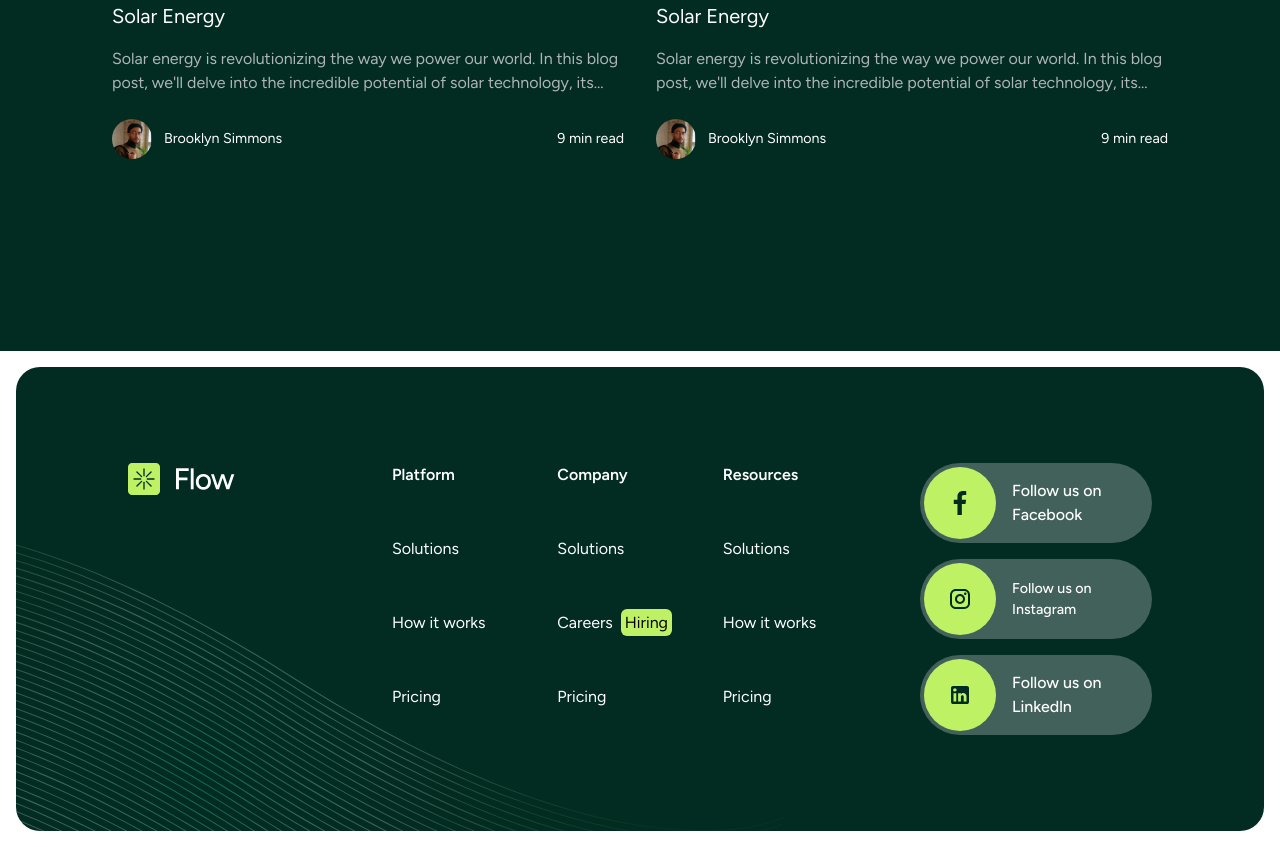
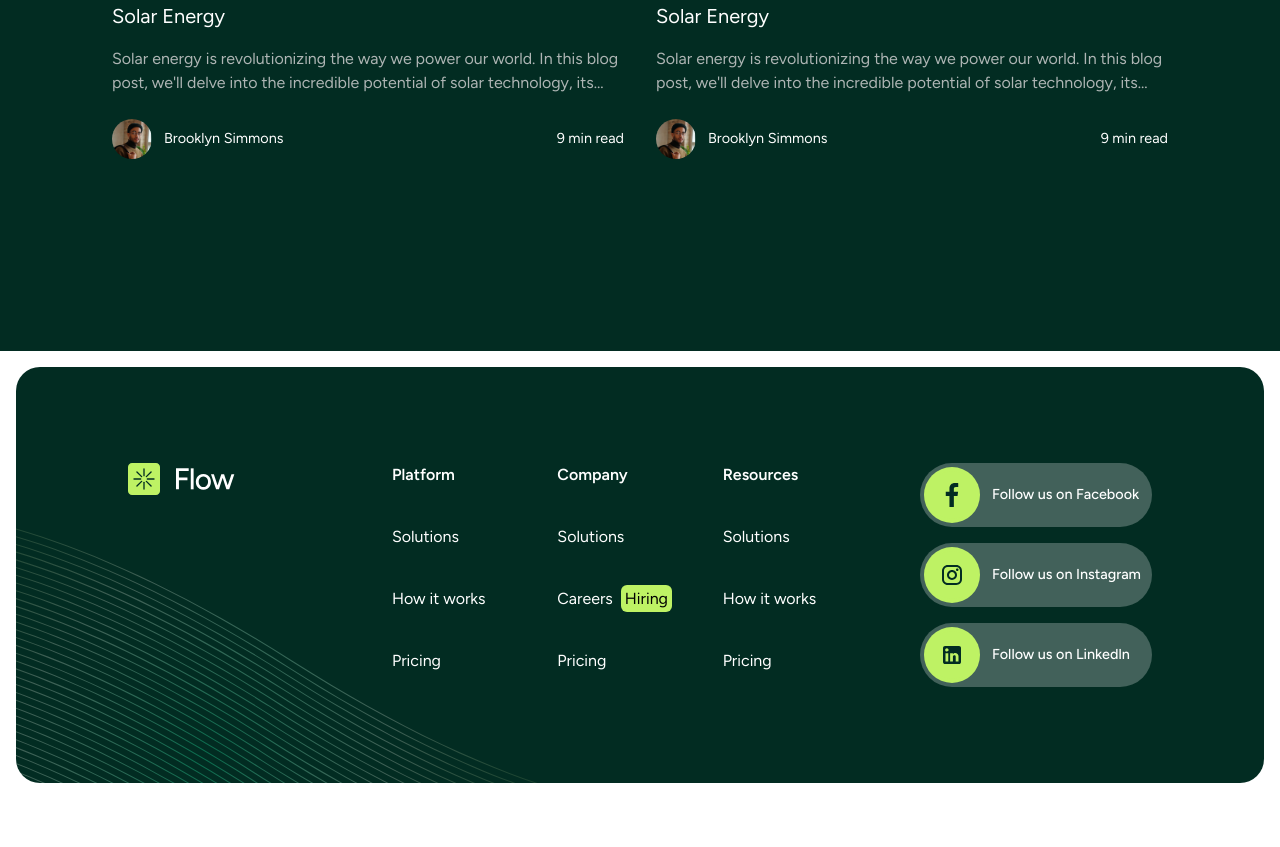
Before and after one commit to Sdem15211/Energy-website, a Next.js app: page / in a window 1280 px wide. Shown: the part 7169-8016 px from the top of the page. After the commit the page ends 7968 px from the top, so only its background shows below. Built offline with nearby package versions, Linux system fonts and the light colour scheme.

Commit message:
update footer

```diff
--- a/components/layouts/footer/Footer.tsx
+++ b/components/layouts/footer/Footer.tsx
@@ -62,27 +62,27 @@ export const Footer = () => {
                 </ul>
               </div>
               <div className="col-span-3 grid gap-4 sm:col-end-10">
-                <div className="flex items-center gap-4 p-1 bg-white/25 rounded-full">
-                  <span className="bg-primary-300 p-3 flex items-center justify-center rounded-full">
+                <div className="flex items-center sm:gap-3 gap-10 p-1 bg-white/25 rounded-full">
+                  <span className="bg-primary-300 p-1 flex items-center justify-center rounded-full">
                     <Facebook />
                   </span>
-                  <p className="text-white font-medium">
+                  <p className="text-white text-sm font-medium">
                     Follow us on Facebook
                   </p>
                 </div>
-                <div className="flex items-center gap-4 p-1 bg-white/25 rounded-full">
-                  <span className="bg-primary-300 p-3 flex items-center justify-center rounded-full">
+                <div className="flex items-center sm:gap-3 gap-10 p-1 bg-white/25 rounded-full">
+                  <span className="bg-primary-300 p-1 flex items-center justify-center rounded-full">
                     <Instagram />
                   </span>
                   <p className="text-white text-sm font-medium">
                     Follow us on Instagram
                   </p>
                 </div>
-                <div className="flex items-center gap-4 p-1 bg-white/25 rounded-full">
-                  <span className="bg-primary-300 p-3 flex items-center justify-center rounded-full">
+                <div className="flex items-center sm:gap-3 gap-10 p-1 bg-white/25 rounded-full">
+                  <span className="bg-primary-300 p-1 flex items-center justify-center rounded-full">
                     <LinkedInFooter />
                   </span>
-                  <p className="text-white font-medium">
+                  <p className="text-white text-sm font-medium">
                     Follow us on Linkedln
                   </p>
                 </div>
--- a/tailwind.config.ts
+++ b/tailwind.config.ts
@@ -74,7 +74,7 @@ const config: Config = {
       beige: "#FFF7ED",
     },
     fontSize: {
-      sm: "clamp(0.8rem, 0.17vw + 0.76rem, 0.89rem)",
+      sm: "clamp(0.90rem, 0.17vw + 0.76rem, 0.89rem)",
       base: "clamp(0.875rem, 0.34vw + 0.91rem, 1.125rem)",
       lg: "clamp(1.25rem, 0.61vw + 1.1rem, 1.58rem)",
       label: "clamp(1.56rem, 1vw + 1.31rem, 2.11rem)",
```
